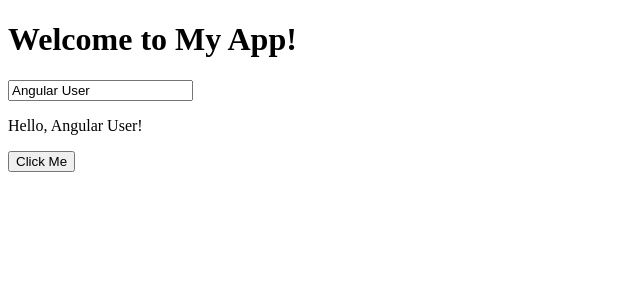
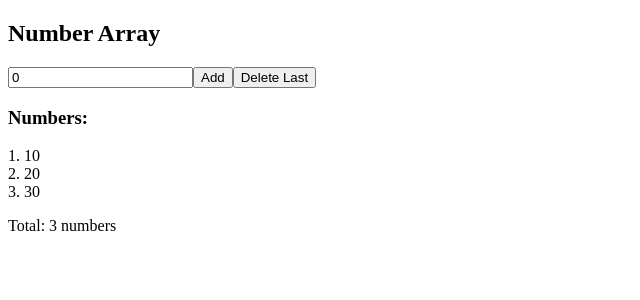
Before and after one commit to parthk219/PracticeAngular, an Angular app in the folder PracticeAngular/: page / in a window 1280 px wide. Shown: the top 300 px of the page, without its empty margins (0-640 px from the left). Built offline with nearby package versions, Linux system fonts and the light colour scheme.

Commit message:
Simple array manipulation without CSS
Simple array manipulation without CSS

```diff
--- a/PracticeAngular/src/app/app.component.ts
+++ b/PracticeAngular/src/app/app.component.ts
@@ -1,22 +1,43 @@
 import { Component } from '@angular/core';
+import { CommonModule } from '@angular/common';
 import { FormsModule } from '@angular/forms';
 
 @Component({
   selector: 'app-root',
   standalone: true,
-  imports: [FormsModule],
+  imports: [CommonModule, FormsModule],
   template: `
-    <h1>Welcome to My App!</h1>
-    <input type="text" [(ngModel)]="name" >
-    <p>Hello, {{ name }}!</p>
-    <button (click)="showAlert()">Click Me</button>
-  `,
-  styleUrls: ['./app.component.css']
+    <div>
+      <h2>Number Array</h2>
+
+      <input type="number" [(ngModel)]="newNumber">
+      <button (click)="addNumber()">Add</button>
+      <button (click)="deleteLast()">Delete Last</button>
+
+      <div *ngIf="numbers.length > 0">
+        <h3>Numbers:</h3>
+        <div *ngFor="let num of numbers; let i = index">
+          {{ i + 1 }}. {{ num }}
+        </div>
+        <p>Total: {{ numbers.length }} numbers</p>
+      </div>
+
+      <div *ngIf="numbers.length === 0">
+        <p>No numbers added</p>
+      </div>
+    </div>
+  `
 })
 export class AppComponent {
-  name: string = 'Angular User';
+  numbers: number[] = [10, 20, 30]; // Starting with some numbers
+  newNumber: number = 0;
 
-  showAlert() {
-    alert('Hello ' + this.name);
+  addNumber() {
+    this.numbers.push(this.newNumber);
+    this.newNumber = 0;
+  }
+
+  deleteLast() {
+    this.numbers.pop();
   }
 }
```
